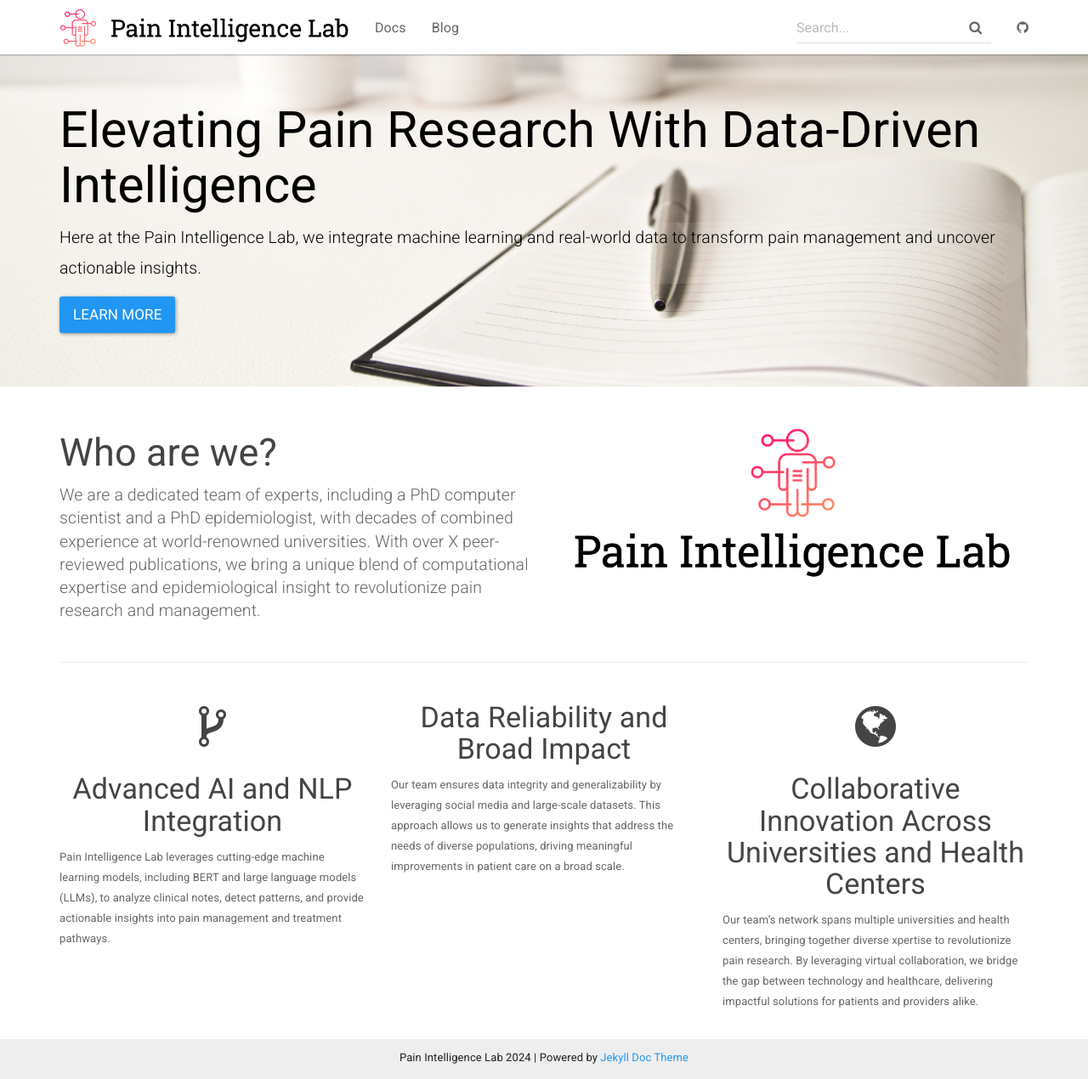
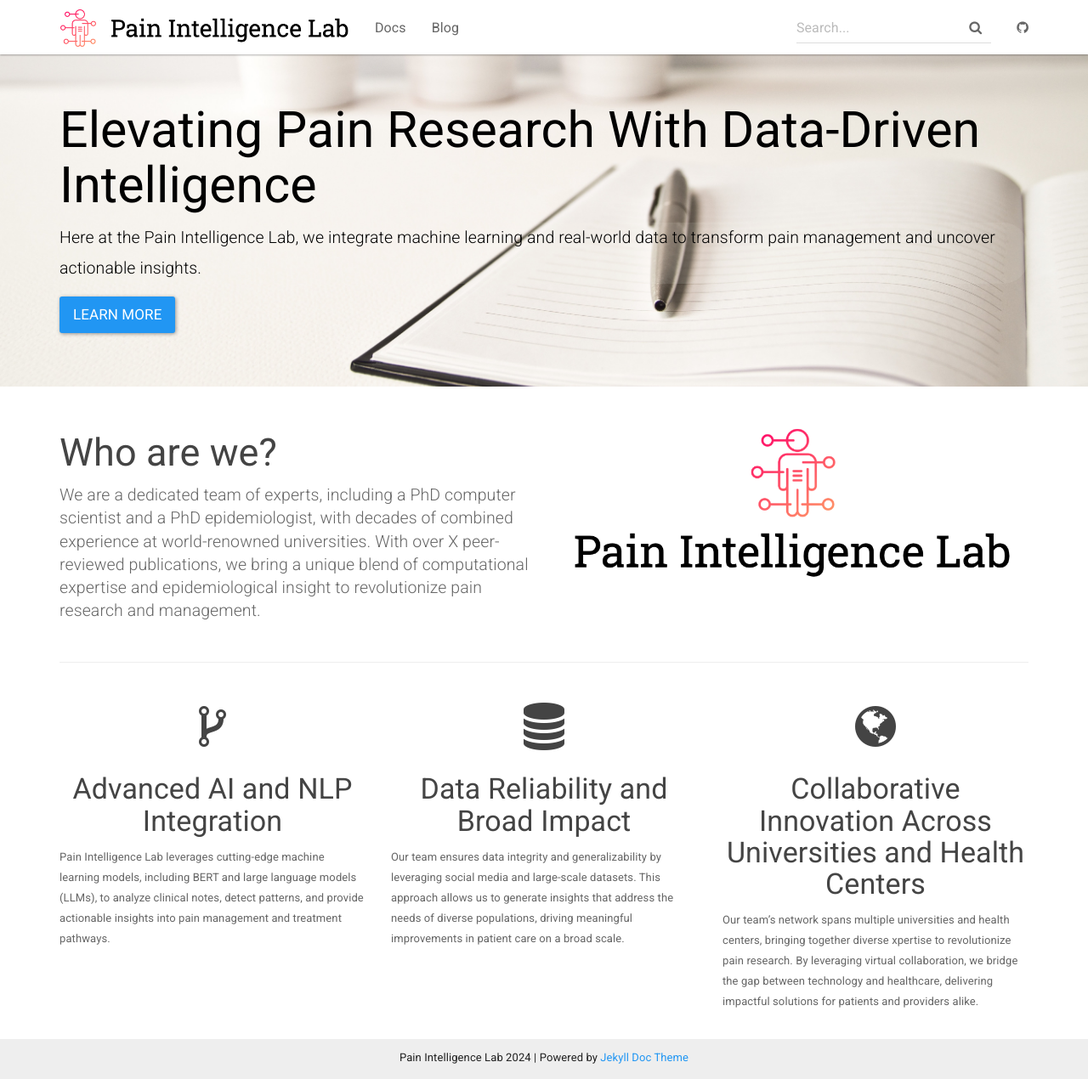
Before and after one commit to potatole123/my-prog, a Jekyll site: the page built from index.html, in a window 1280 px wide and 1270 px high. Shown: the whole window at 85% size. Built offline with Jekyll 4.4.1, drawn with Linux system fonts in a browser that asks for light colours.

Commit message:
Update index.html

```diff
--- a/index.html
+++ b/index.html
@@ -35,7 +35,7 @@
             </p>
         </div>
         <div class="col-sm-4">
-            <h1 class="text-center"><i class="fa-solid fa-notes-medical" aria-hidden="true"></i></h1>
+            <h1 class="text-center"><i class="fa fa-database" aria-hidden="true"></i></h1>
             <h3 class="text-center">Data Reliability and Broad Impact            </h3>
             <p>Our team ensures data integrity and generalizability by leveraging social media and
                 large-scale datasets. This approach allows us to generate insights that address the needs
```
